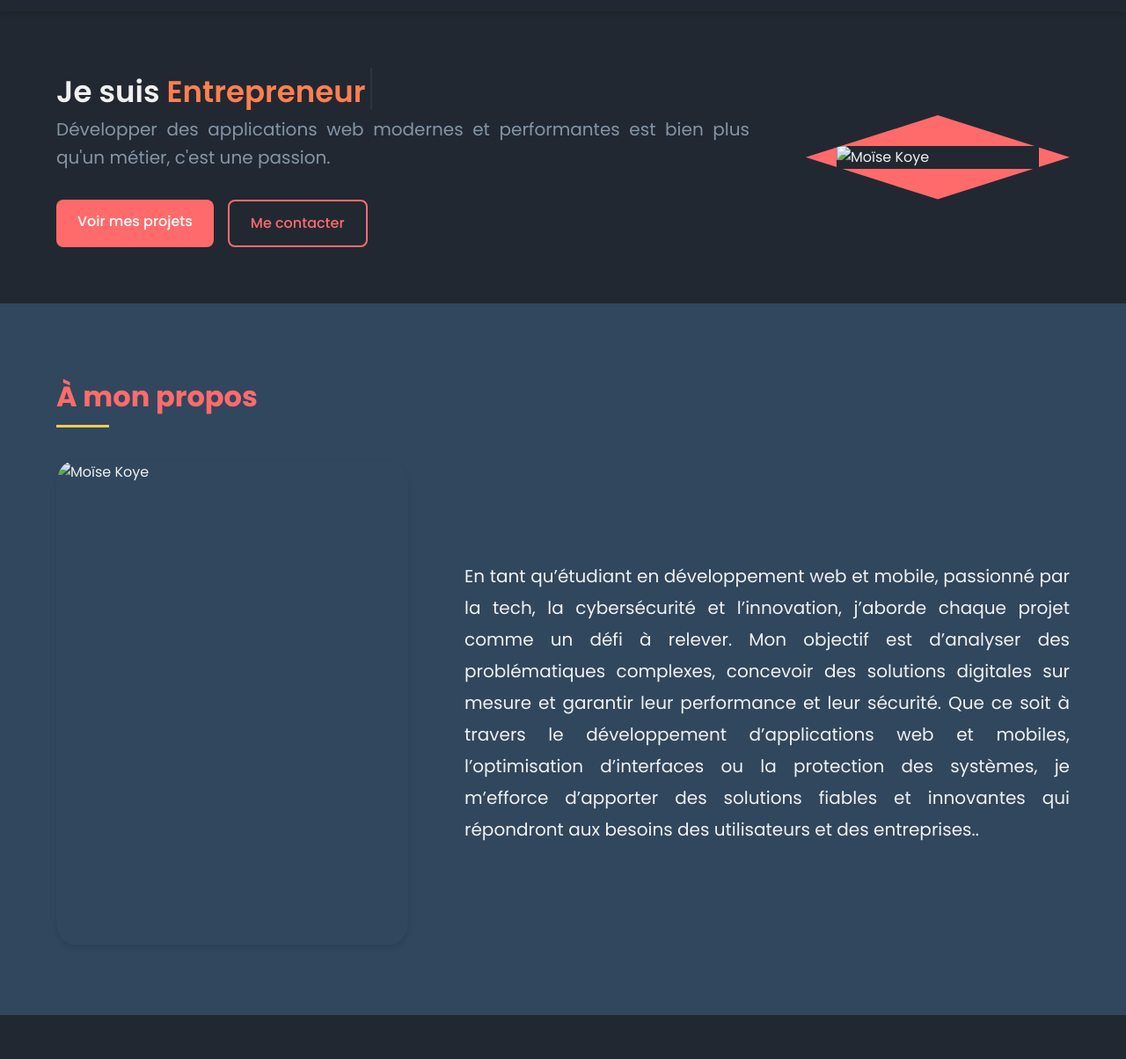
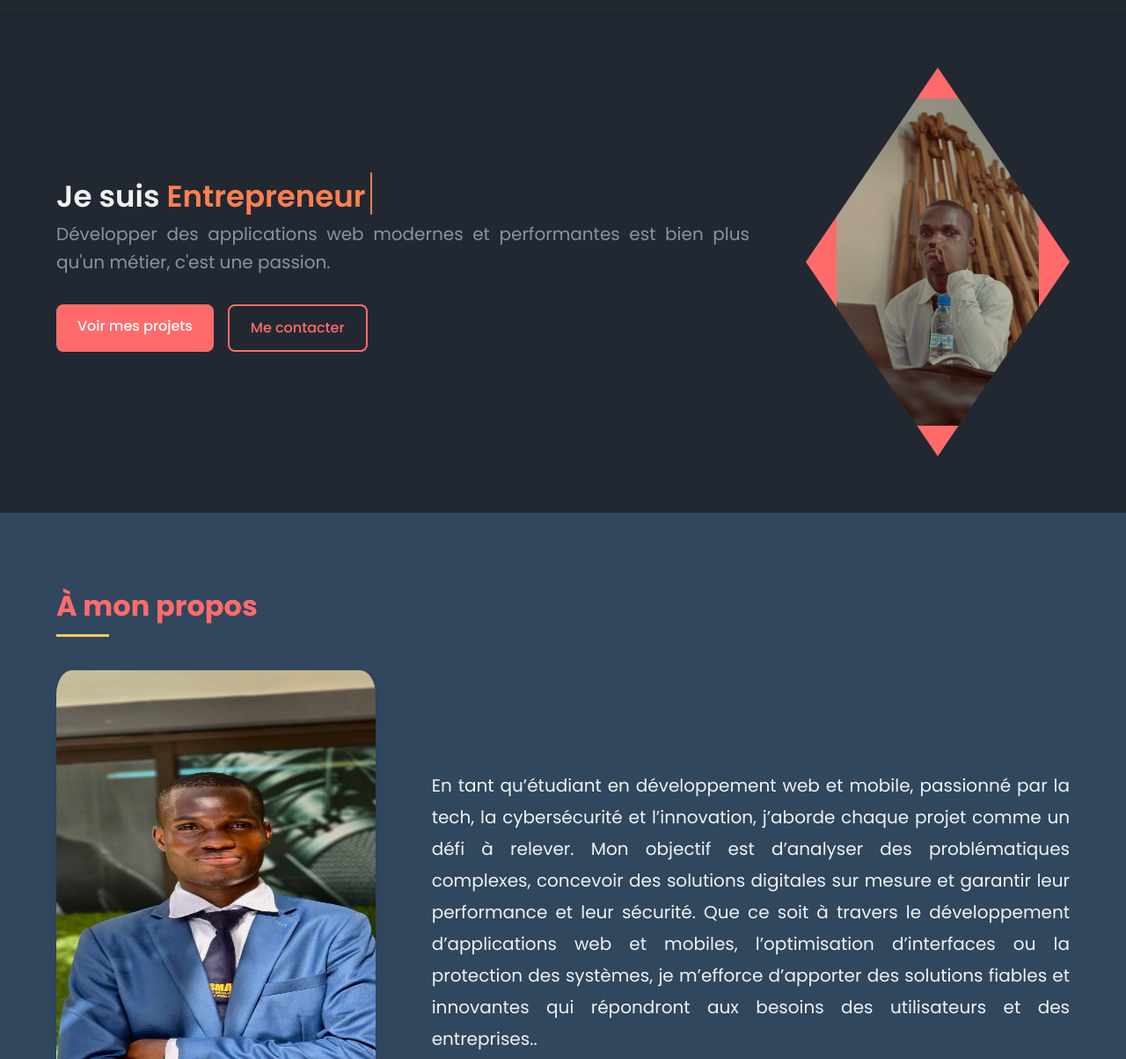
Before and after one commit to MoiseKoye/Portfolio, a plain HTML site: page index.html in a window 1280 px wide. Shown: the part 96-1300 px from the top of the page at 88% size. Drawn offline with nearby package versions, Linux system fonts and the light colour scheme; the site is published under a folder, as on GitHub Pages, so addresses that start at the root find nothing.

Commit message:
Update index.html

```diff
--- a/index.html
+++ b/index.html
@@ -168,7 +168,7 @@
           </div>
           <div class="hero-image">
             <h1 class="mobile-name">Moïse <span>KOYE</span></h1>
-            <img src="/mosess.jpg" alt="Moïse Koye" loading="lazy" />
+            <img src="mosess.jpg" alt="Moïse Koye" loading="lazy" />
           </div>
         </div>
       </div>
@@ -182,7 +182,7 @@
         </h2>
         <div class="about-content">
           <div class="about-image">
-            <img src="/image0(1).jpeg" alt="Moïse Koye" loading="lazy" />
+            <img src="image0(1).jpeg" alt="Moïse Koye" loading="lazy" />
           </div>
           <div class="about-text">
             <p
```
